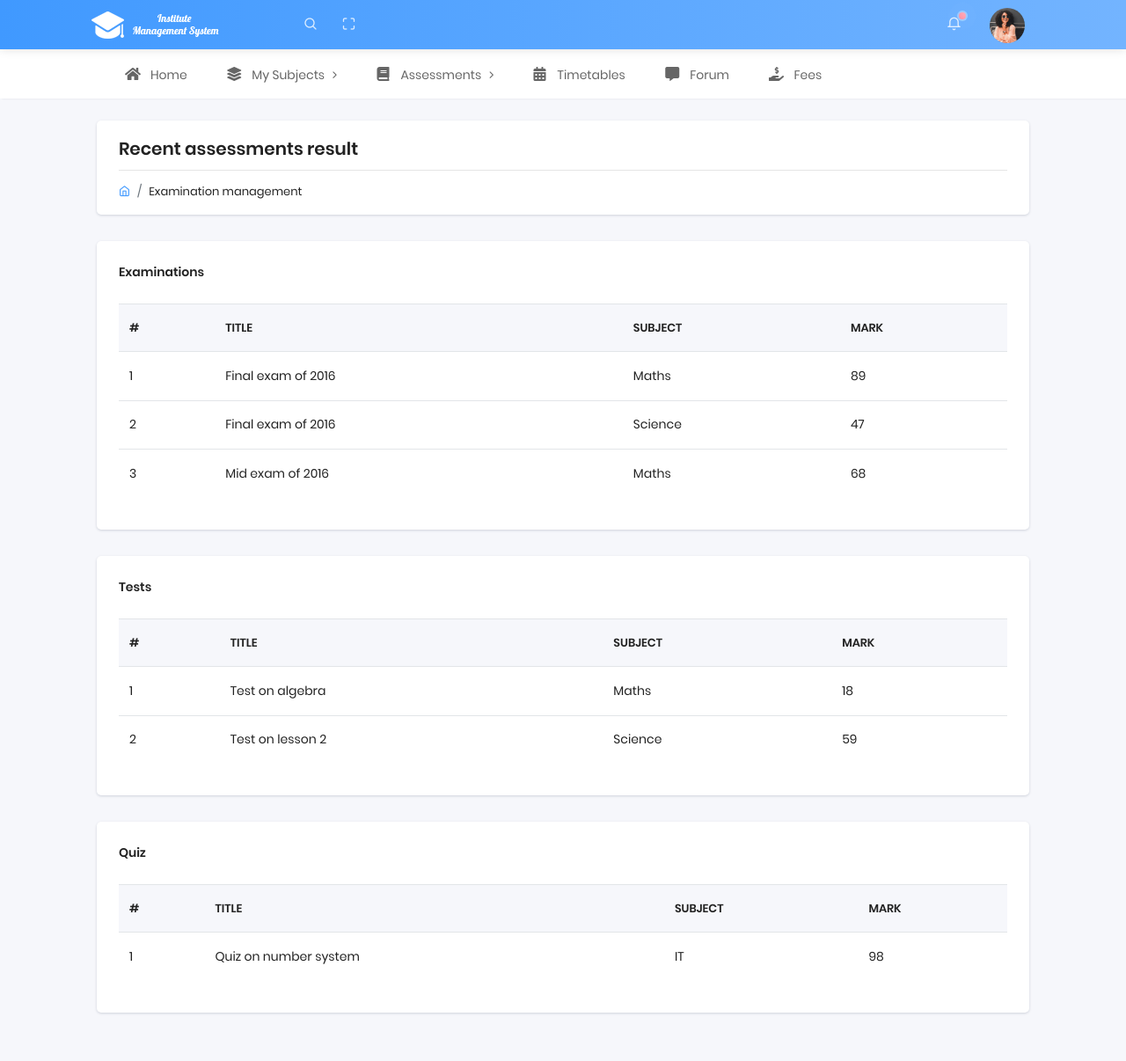
After one commit to NisarMoh/ITP-InstituteManagementSystem, a PHP site: the page made by 1. examination_management [IT18019964]/view_student_result.php in a window 1280 px wide. The commit adds this page. Shown: the whole page at 88% size. Run offline with PHP 8.4, Linux system fonts and the light colour scheme; some libraries are stand-ins or nearby versions.

Commit message:
Progress 2

```diff
--- /dev/null
+++ b/1. examination_management [IT18019964]/view_student_result.php
@@ -0,0 +1,168 @@
+<?php include '../homepage_for_student/session_for_student.php' ?>
+<!DOCTYPE html>
+<html lang="en">
+
+<head>
+    <?php include '../homepage_for_student/head.inc.php' ?>
+</head>
+
+<body>
+
+    <?php include '../homepage_for_student/nav_and_header.inc.php'?>
+
+    <!-- [ Main Content ] start -->
+    <div class="pcoded-main-container">
+        <div class="pcoded-wrapper container">
+            <div class="pcoded-content">
+                <div class="pcoded-inner-content">
+                    <div class="main-body">
+                        <div class="page-wrapper">
+                            <div class="page-header">
+                                <div class="page-block">
+                                    <div class="row align-items-center">
+                                        <div class="col-md-12">
+                                            <div class="page-header-title">
+                                                <!-- [ IMS: page title ] -->
+                                                <h5 class="m-b-10">Recent assessments result</h5>
+                                            </div>
+                                            <ul class="breadcrumb">
+                                                <!-- [ IMS: breadcrumb ] -->
+                                                <li class="breadcrumb-item"><a href="../homepage_for_student/homepage.php"><i class="feather icon-home"></i></a></li>
+                                                <li class="breadcrumb-item"><a href="#!">Examination management</a></li>
+                                            </ul>
+                                        </div>
+                                    </div>
+                                </div>
+                            </div>
+                            <!-- [ Main Content ] start -->
+                            <div class="row">
+                                <!-- [ horizontal-layout ] start -->
+                                <div class="col-sm-12">
+                                    <div class="card">
+                                        <div class="card-header">
+                                            <h5>Examinations</h5>
+                                        </div>
+                                        <div class="card-body table-border-style">
+                                            <div class="table-responsive">
+                                                <table class="table table-hover">
+                                                    <thead>
+                                                    <tr>
+                                                        <th>#</th>
+                                                        <th>Title</th>
+                                                        <th>Subject</th>
+                                                        <th>Mark</th>
+                                                    </tr>
+                                                    </thead>
+                                                    <tbody>
+
+                                                    <tr>
+                                                        <td>1</td>
+                                                        <td>Final exam of 2016</td>
+                                                        <td>Maths</td>
+                                                        <td>89</td>
+                                                    </tr>
+
+                                                    <tr>
+                                                        <td>2</td>
+                                                        <td>Final exam of 2016</td>
+                                                        <td>Science</td>
+                                                        <td>47</td>
+                                                    </tr>
+
+                                                    <tr>
+                                                        <td>3</td>
+                                                        <td>Mid exam of 2016</td>
+                                                        <td>Maths</td>
+                                                        <td>68</td>
+                                                    </tr>
+                                                    </tbody>
+                                                </table>
+
+                                            </div>
+                                        </div>
+                                    </div>
+
+                                    <div class="card">
+                                        <div class="card-header">
+                                            <h5>Tests</h5>
+                                        </div>
+                                        <div class="card-body table-border-style">
+                                            <div class="table-responsive">
+                                                <table class="table table-hover">
+                                                    <thead>
+                                                    <tr>
+                                                        <th>#</th>
+                                                        <th>Title</th>
+                                                        <th>Subject</th>
+                                                        <th>Mark</th>
+                                                    </tr>
+                                                    </thead>
+                                                    <tbody>
+
+                                                    <tr>
+                                                        <td>1</td>
+                                                        <td>Test on algebra</td>
+                                                        <td>Maths</td>
+                                                        <td>18</td>
+                                                    </tr>
+
+                                                    <tr>
+                                                        <td>2</td>
+                                                        <td>Test on lesson 2</td>
+                                                        <td>Science</td>
+                                                        <td>59</td>
+                                                    </tr>
+                                                    </tbody>
+                                                </table>
+
+                                            </div>
+                                        </div>
+                                    </div>
+
+                                    <div class="card">
+                                        <div class="card-header">
+                                            <h5>Quiz</h5>
+                                        </div>
+                                        <div class="card-body table-border-style">
+                                            <div class="table-responsive">
+                                                <table class="table table-hover">
+                                                    <thead>
+                                                    <tr>
+                                                        <th>#</th>
+                                                        <th>Title</th>
+                                                        <th>Subject</th>
+                                                        <th>Mark</th>
+                                                    </tr>
+                                                    </thead>
+                                                    <tbody>
+
+                                                    <tr>
+                                                        <td>1</td>
+                                                        <td>Quiz on number system</td>
+                                                        <td>IT</td>
+                                                        <td>98</td>
+                                                    </tr>
+                                                    </tbody>
+                                                </table>
+
+                                            </div>
+                                        </div>
+                                    </div>
+                                </div>
+                                <!-- [ horizontal-layout ] end -->
+                            </div>
+                            <!-- [ Main Content ] end -->
+
+                        </div>
+                    </div>
+                </div>
+            </div>
+        </div>
+    </div>
+    <!-- [ Main Content ] end -->
+
+
+    <?php include'../homepage_for_student/req_js.inc.php' ?>
+</body>
+
+</html>
--- a/homepage_for_student/nav_and_header.inc.php
+++ b/homepage_for_student/nav_and_header.inc.php
@@ -29,9 +29,7 @@
                 <li class="nav-item pcoded-hasmenu">
                     <a href="#!" class="nav-link "><span class="pcoded-micon"><i class="fas fa-book"></i></span><span class="pcoded-mtext">Assessments</span></a>
                     <ul class="pcoded-submenu">
-                        <li><a href="../1.%20examination_management%20%5BIT18019964%5D/template_for_student_pages.php">Examination</a></li>
-                        <li><a href="#">Test</a></li>
-                        <li><a href="#">Quiz</a></li>
+                        <li><a href="../1.%20examination_management%20%5BIT18019964%5D/view_student_result.php">Result</a></li>
                     </ul>
                 </li>
 
```
